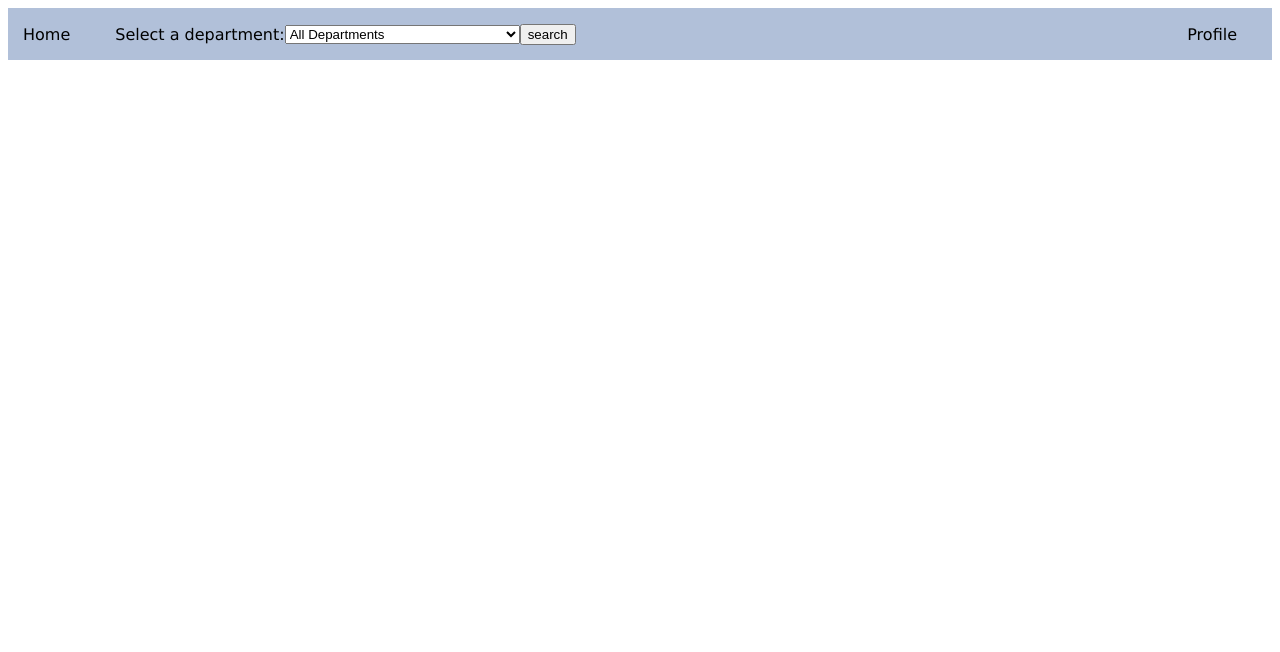
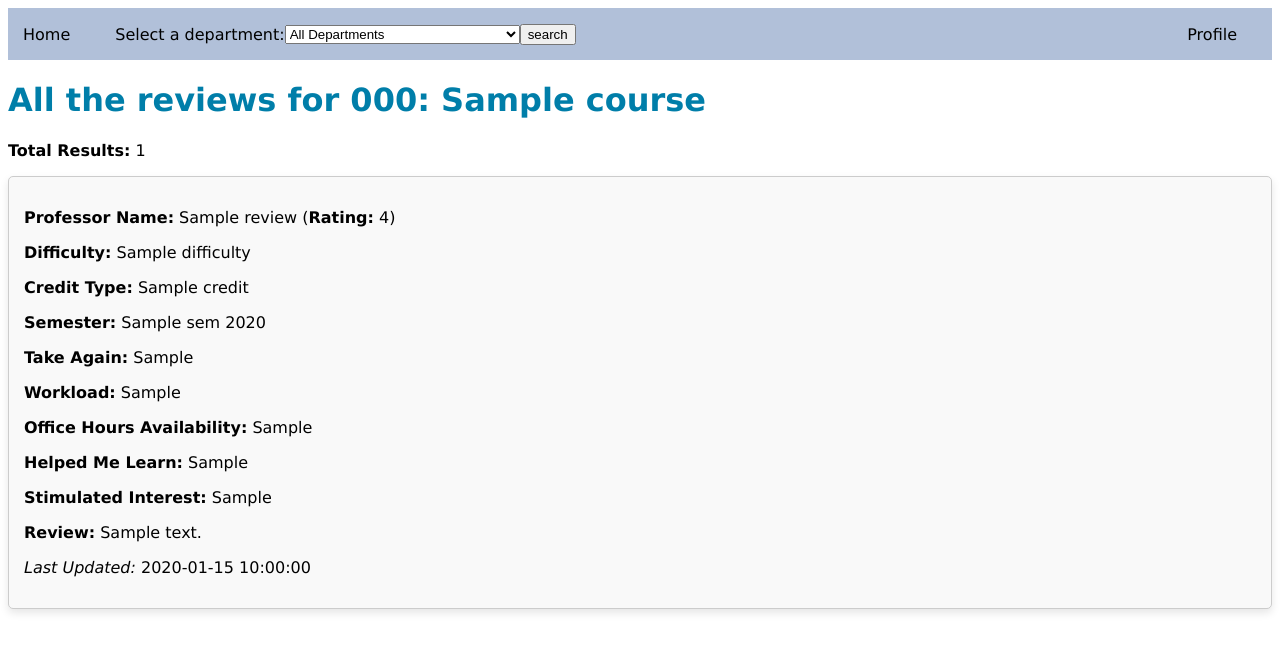
Before and after one commit to ay106/CourseWise, a Flask app: template templates/course_reviews.html in a window 1280 px wide. Shown: the top 652 px of the page. Run offline with Flask 3, Linux system fonts and the light colour scheme; the template is opened without the code that fills it: most values are stand-ins (such as "Sample title", 1, 10 or a date in 2020).

Commit message:
Added Course Review Page

```diff
--- a/app.py
+++ b/app.py
@@ -39,9 +39,32 @@ def select_department():
 
     return render_template('department_courses.html', page_title='Department Courses', data = data, department = department)
 
-@app.route('/course/<cid>')
+@app.route('/courses/<cid>')
 def display_course(cid):
-    return render_template('course_reviews.html', page_title='Course Reviews')
+    conn = dbi.connect()
+    curs = dbi.dict_cursor(conn)
+    sql_reviews = '''SELECT review.*, u.name AS user_name
+                        FROM review
+                        INNER JOIN course c ON review.course_id = c.cid
+                        INNER JOIN user u ON review.user_id = u.uid
+                        WHERE review.course_id = %s'''
+    curs.execute(sql_reviews, cid)
+    info_review = curs.fetchall()
+
+    if len(info_review) == 0:
+        flash('No reviews found for this course.')
+
+    else:
+        ## below will capture course_code and name from cid
+        sql_course = ('''select c.course_code, c.name from course c
+                    where cid = %s''')
+        curs.execute(sql_course, cid)
+        info_course = curs.fetchone()
+        return render_template('course_reviews.html',
+                               page_title='Course Reviews',
+                               reviews = info_review,
+                               course = info_course,
+                               length = len(info_review))
 
 @app.route('/profile/')
 def profile():
--- a/static/style.css
+++ b/static/style.css
@@ -50,3 +50,16 @@ h2, h3 {
 .nav-right {
     margin-left: auto;
 }
+
+.course_reviews ul {
+    list-style-type: none;
+    padding-left: 0;
+}
+.review-box {
+        border: 1px solid #ccc;
+        padding: 15px;
+        margin-bottom: 15px;
+        border-radius: 5px;
+        background-color: #f9f9f9;
+        box-shadow: 0px 4px 8px rgba(0, 0, 0, 0.1);
+    }
--- a/templates/course_reviews.html
+++ b/templates/course_reviews.html
@@ -1,5 +1,25 @@
 {% extends "base.html" %}
 
 {% block main_content %}
-
+<div class="course_reviews">
+    <h1>All the reviews for {{course.course_code}}: {{course.name}}</h1>
+    <p><strong>Total Results:</strong> {{ length }}</p>
+    <ul>
+        {% for r in reviews %}
+            <li class="review-box">
+                <p><strong>Professor Name:</strong> {{ r.prof_name }} (<strong>Rating:</strong> {{ r.prof_rating }})
+                <p><strong>Difficulty:</strong> {{ r.difficulty }}</p>
+                <p><strong>Credit Type:</strong> {{ r.credit }}</p>
+                <p><strong>Semester:</strong> {{ r.sem }} {{ r.year }}</p>
+                <p><strong>Take Again:</strong> {{ r.take_again }}</p>
+                <p><strong>Workload:</strong> {{ r.load_heavy }}</p>
+                <p><strong>Office Hours Availability:</strong> {{ r.office_hours }}</p>
+                <p><strong>Helped Me Learn:</strong> {{ r.helped_learn }}</p>
+                <p><strong>Stimulated Interest:</strong> {{ r.stim_interest }}</p>
+                <p><strong>Review:</strong> {{ r.description }}</p>
+                <p><em>Last Updated:</em> {{ r.last_updated }}</p>
+            </li>
+        {% endfor %}
+    </ul>
+</div>
 {% endblock %}
```
